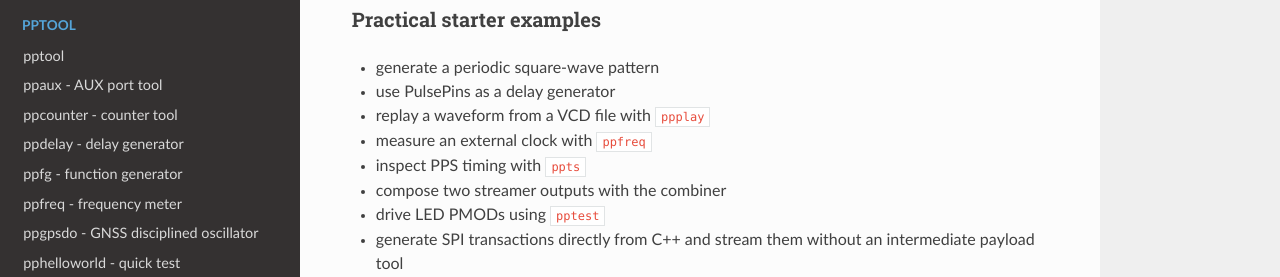
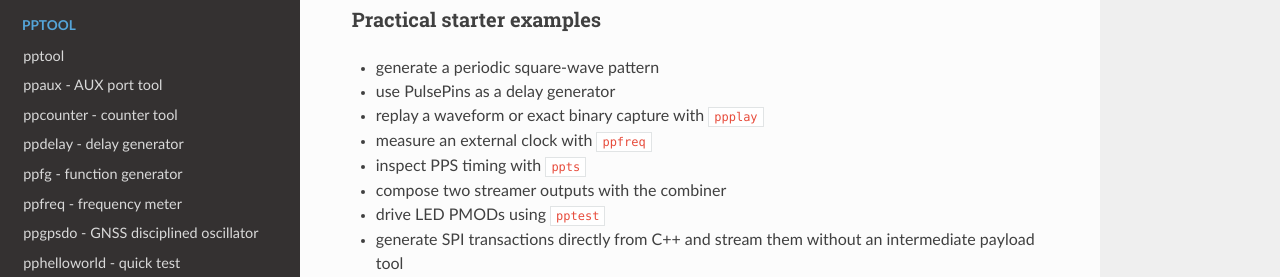
Before and after one commit to rokzitko/PulsePins, an MkDocs documentation site: the page built from docs/docs/examples.md, in a window 1280 px wide and 900 px high, scrolled down 335 px. Shown: the part 152-429 px from the top of the window. Built offline with MkDocs 1.6.1, drawn with Linux system fonts in a browser that asks for light colours; nearby versions of some CDN libraries.

Commit message:
highlight binary sequence workflows

```diff
--- a/docs/docs/examples.md
+++ b/docs/docs/examples.md
@@ -17,7 +17,7 @@ The following application areas would especially benefit from community-contribu
 
 * generate a periodic square-wave pattern
 * use PulsePins as a delay generator
-* replay a waveform from a VCD file with `ppplay`
+* replay a waveform or exact binary capture with `ppplay`
 * measure an external clock with `ppfreq`
 * inspect PPS timing with `ppts`
 * compose two streamer outputs with the combiner
```
Also changed, not shown: README.md.
